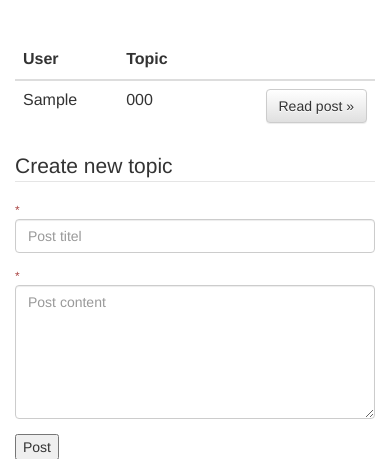
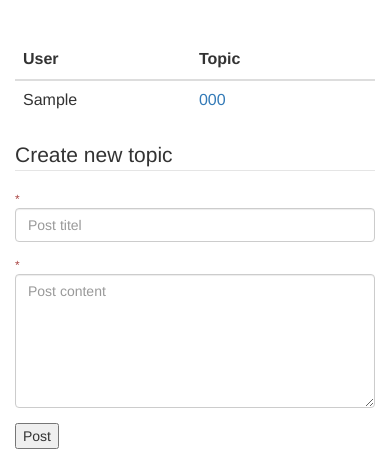
Before and after one commit to adamol/MyFirstForum, a PHP site: page / in a window 390 px wide. Shown: the part 325-784 px from the top of the page. Run offline with PHP 8.4, Linux system fonts and the light colour scheme; the visitor is signed in with stand-in values (Sample User, id 1); tables that the repository leaves empty or names only in its code hold one stand-in row (values such as "Sample post"); data that the repository does not hold is empty.

Commit message:
titel link on index
No more button for link to post page.
Now the titel links like it should.

```diff
--- a/index.php
+++ b/index.php
@@ -98,9 +98,10 @@ mysqli_close($conn);
                             if (mysqli_num_rows($result) > 0) {
                                 while ($row = mysqli_fetch_assoc($result)) {
                                     echo "<tr>";
-                                    echo "<td>" . $row['user'] . "</td>";
-                                    echo "<td>" . $row['titel'] . "</td>";
-                                    echo "<td><form action='post.php' method='get'><a href='post.php'><button class='btn btn-default pull-right' value='" . $row['id'] . "' name='id'>Read post &raquo;</button></a></form></td>";
+                                    echo "<td class='col-sm-2'>" . $row['user'] . "</td>";
+                                  //  echo "<td>" . $row['titel'] . "</td>";
+                                   // echo "<td><form action='post.php' method='get'><a href='post.php'><button class='btn btn-default pull-right' value='" . $row['id'] . "' name='id'>Read post &raquo;</button></a></form></td>";
+                                    echo "<td class='col-sm-10'><a href='post.php?id=" . $row['id'] . "''>" . $row['titel'] . "</a></td>";
                                     echo "</tr>";
                                 }
                             }
--- a/logout.php
+++ b/logout.php
@@ -39,9 +39,7 @@ if (isset($_COOKIE[session_name()])) {
 
     <body>
         <div class="container">
-            <?php
-                include('navbar.php');
-            ?>
+            <?php include('navbar.php'); ?>
             <div class="row">
                 <div class="col-sm-6 col-sm-offset-3">
                     <h1>Logged out</h1>
--- a/post.php
+++ b/post.php
@@ -69,6 +69,8 @@ mysqli_close($conn);
     <body>
         <div class="container">
             <?php include('navbar.php'); ?>
+            <div class="row">
+                <div class="col-sm-6 col-sm-offset-3">
                     <h1>Post Page</h1>
                     <p class="lead">This is post with id <?php echo $_GET['id']; ?>.</p>
 
@@ -111,6 +113,8 @@ mysqli_close($conn);
                         }
 
                     ?>
+                </div>
+            </div>
 
             <!-- if logged in there should be a form to create post -->
             <?php
```
Also changed, not shown: login.php (line endings or trailing spaces). Lines whose indentation alone changed are shown as unchanged.
